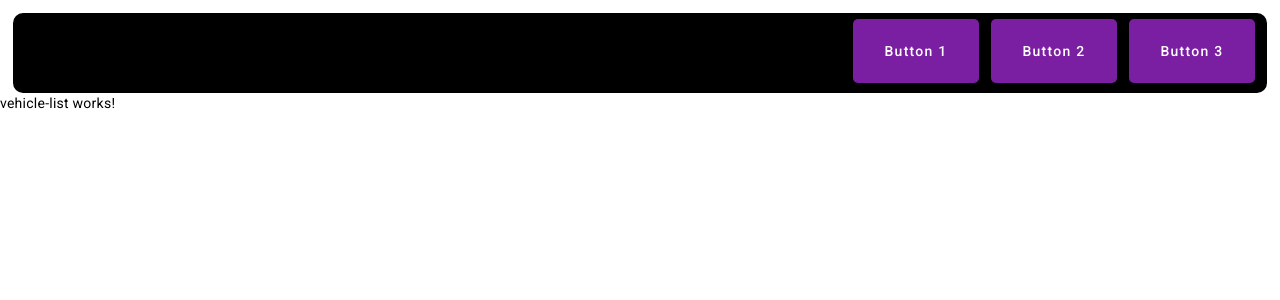
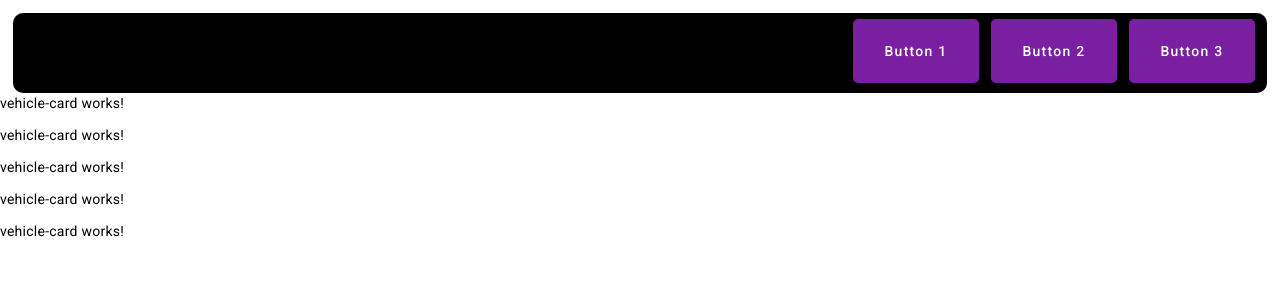
Before and after one commit to commanderROHANIK/evoScooter, an Angular app in the folder app/evoscooter/: page /home in a window 1280 px wide. Shown: the top 300 px of the page. Built offline with nearby package versions, Linux system fonts and the light colour scheme.

Commit message:
create vehicle card for vehicle list, make the first version, only with built in values. service will be needed

```diff
--- /dev/null
+++ b/app/evoscooter/src/app/commonComponents/vehicle-list/vehicle-card/vehicle-card.component.html
@@ -0,0 +1 @@
+<p>vehicle-card works!</p>
--- a/app/evoscooter/src/app/commonComponents/vehicle-list/vehicle-list.component.html
+++ b/app/evoscooter/src/app/commonComponents/vehicle-list/vehicle-list.component.html
@@ -1 +1 @@
-<p>vehicle-list works!</p>
+<app-vehicle-card *ngFor="let vehicle of vehicleList" [vehicle]="vehicle"></app-vehicle-card>
--- a/app/evoscooter/src/app/commonComponents/vehicle-list/vehicle-list.component.ts
+++ b/app/evoscooter/src/app/commonComponents/vehicle-list/vehicle-list.component.ts
@@ -1,12 +1,20 @@
 import { Component } from '@angular/core';
+import { VehicleCardComponent } from './vehicle-card/vehicle-card.component';
+import { CommonModule } from '@angular/common';
 
 @Component({
   selector: 'app-vehicle-list',
   standalone: true,
-  imports: [],
+  imports: [VehicleCardComponent, CommonModule],
   templateUrl: './vehicle-list.component.html',
   styleUrl: './vehicle-list.component.scss'
 })
 export class VehicleListComponent {
-
+  vehicleList: { name: string, value: string }[] = [
+    { name: 'Object 1', value: 'Value 1' },
+    { name: 'Object 2', value: 'Value 2' },
+    { name: 'Object 3', value: 'Value 3' },
+    { name: 'Object 4', value: 'Value 4' },
+    { name: 'Object 5', value: 'Value 5' }
+  ];
 }
```
Also changed, not shown: app/evoscooter/src/app/commonComponents/vehicle-list/vehicle-card/vehicle-card.component.ts (added, +12 -0 lines), app/evoscooter/src/app/commonComponents/vehicle-list/vehicle-card/vehicle-card.component.scss (added), 1 other file (tests, documents, lock files or other folders).
